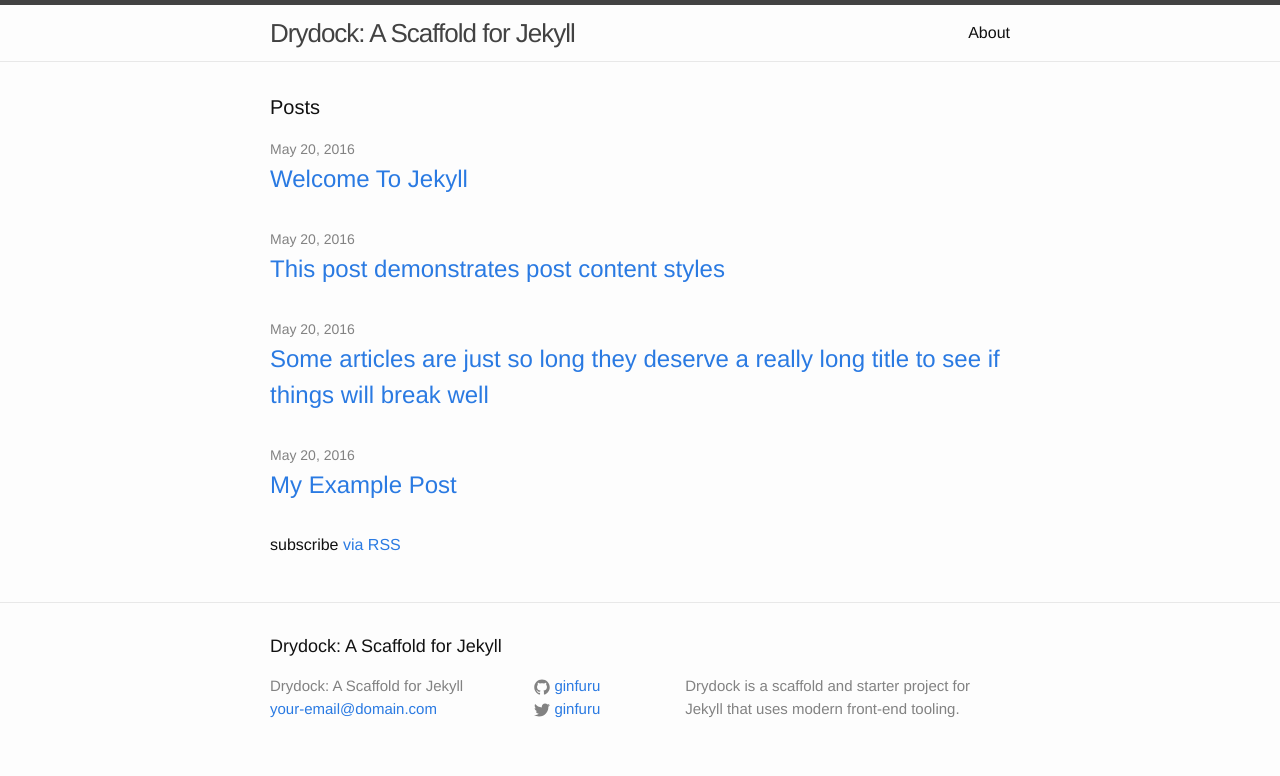
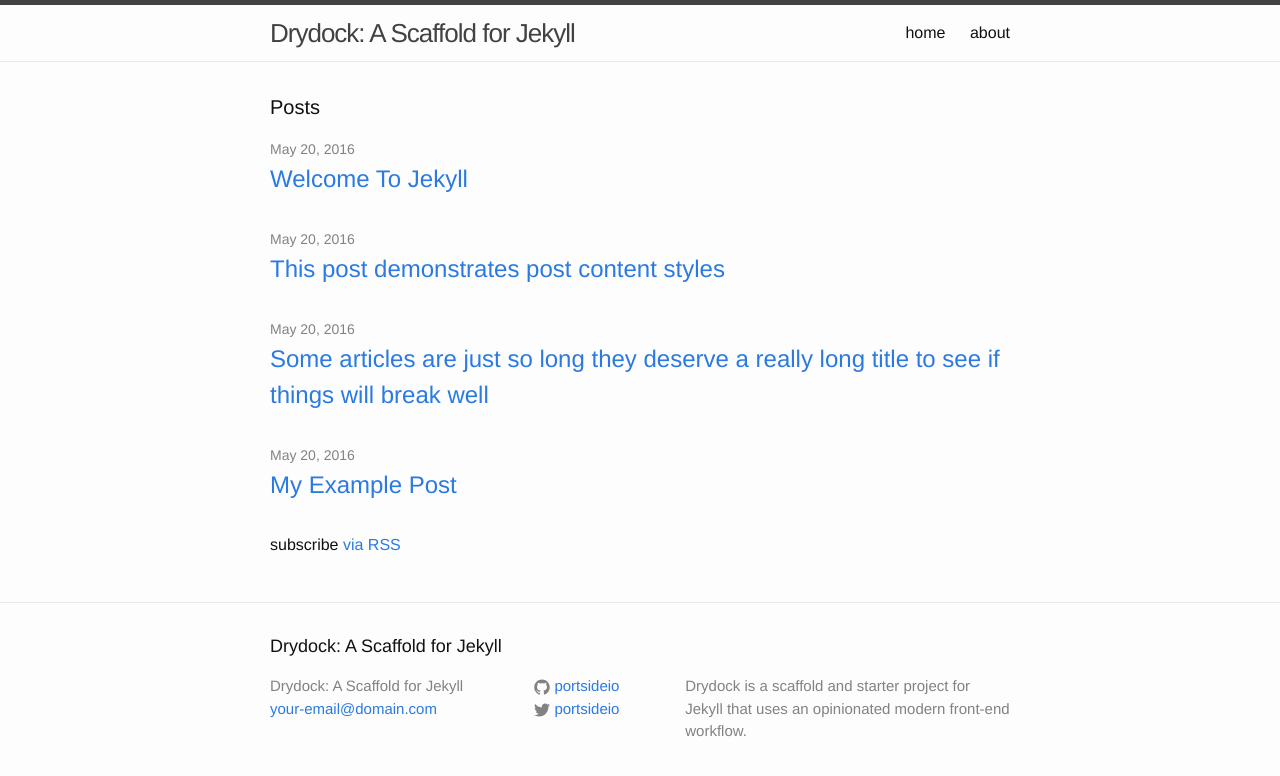
Before and after one commit to edheltzel/flightdeck-for-jekyll, a Jekyll site: the page built from index.md, in a window 1280 px wide. Shown: the top 776 px of the page. Built offline with Jekyll 4.4.1, drawn with Linux system fonts in a browser that asks for light colours.

Commit message:
fixes issues #1 - add include for `nav.html` to `header.html` - updated config site description - update `package.json` to matach public repo release

```diff
--- a/_config.yml
+++ b/_config.yml
@@ -15,11 +15,12 @@
 # in the templates via {{ site.myvariable }}.
 title: "Drydock: A Scaffold for Jekyll"
 email: your-email@domain.com
-description: Drydock is a scaffold and starter project for Jekyll that uses modern front-end tooling.
+description: >
+  Drydock is a scaffold and starter project for Jekyll that uses an opinionated modern front-end workflow.
 baseurl: "" # the subpath of your site, e.g. /blog
 url: "" # the base hostname & protocol for your site, e.g. http://example.com
-twitter_username: ginfuru
-github_username:  ginfuru
+twitter_username: portsideio
+github_username:  portsideio
 
 # Build settings
 markdown: kramdown
--- a/_includes/header.html
+++ b/_includes/header.html
@@ -3,25 +3,7 @@
 
     <a class="site-title" href="{{ "/" | relative_url}}">{{ site.title | escape }}</a>
 
-    <nav class="site-nav">
-
-      <span class="menu-icon">
-        <svg viewBox="0 0 18 15" width="18px" height="15px">
-          <path fill="#424242" d="M18,1.484c0,0.82-0.665,1.484-1.484,1.484H1.484C0.665,2.969,0,2.304,0,1.484l0,0C0,0.665,0.665,0,1.484,0 h15.031C17.335,0,18,0.665,18,1.484L18,1.484z"/>
-          <path fill="#424242" d="M18,7.516C18,8.335,17.335,9,16.516,9H1.484C0.665,9,0,8.335,0,7.516l0,0c0-0.82,0.665-1.484,1.484-1.484 h15.031C17.335,6.031,18,6.696,18,7.516L18,7.516z"/>
-          <path fill="#424242" d="M18,13.516C18,14.335,17.335,15,16.516,15H1.484C0.665,15,0,14.335,0,13.516l0,0 c0-0.82,0.665-1.484,1.484-1.484h15.031C17.335,12.031,18,12.696,18,13.516L18,13.516z"/>
-        </svg>
-      </span>
-
-      <div class="trigger">
-        {% for my_page in site.pages %}
-          {% if my_page.title %}
-          <a class="page-link" href="{{ my_page.url | relative_url }}">{{ my_page.title | escape }}</a>
-          {% endif %}
-        {% endfor %}
-      </div>
-
-    </nav>
+    {% include nav.html %}
 
   </div>
 </header>
--- a/_includes/nav.html
+++ b/_includes/nav.html
@@ -0,0 +1,23 @@
+    <nav class="site-nav">
+
+      <span class="menu-icon">
+        <svg viewBox="0 0 18 15" width="18px" height="15px">
+          <path fill="#424242" d="M18,1.484c0,0.82-0.665,1.484-1.484,1.484H1.484C0.665,2.969,0,2.304,0,1.484l0,0C0,0.665,0.665,0,1.484,0 h15.031C17.335,0,18,0.665,18,1.484L18,1.484z"/>
+          <path fill="#424242" d="M18,7.516C18,8.335,17.335,9,16.516,9H1.484C0.665,9,0,8.335,0,7.516l0,0c0-0.82,0.665-1.484,1.484-1.484 h15.031C17.335,6.031,18,6.696,18,7.516L18,7.516z"/>
+          <path fill="#424242" d="M18,13.516C18,14.335,17.335,15,16.516,15H1.484C0.665,15,0,14.335,0,13.516l0,0 c0-0.82,0.665-1.484,1.484-1.484h15.031C17.335,12.031,18,12.696,18,13.516L18,13.516z"/>
+        </svg>
+      </span>
+
+      <div class="trigger">
+          {% for link in site.data.navigation.main %}
+
+            {% assign current = nil %}
+
+            {% if page.url contains link.url %}
+              {% assign current = 'current' %}
+            {% endif %}
+              <a href="{% if page.url != '/' %}{{ site.url }}{% endif %}{{ link.url }}" class="page-link">{{ link.title }}</a>
+          {% endfor %}
+      </div>
+
+    </nav>
--- a/package.json
+++ b/package.json
@@ -1,6 +1,6 @@
 {
   "name": "drydock",
-  "version": "0.6.1",
+  "version": "0.1.1",
   "description": "Drydock is a starter project for Jekyll that uses modern front-end tooling.",
   "main": "gulpfile.js",
   "scripts": {
@@ -16,7 +16,7 @@
   },
   "repository": {
     "type": "git",
-    "url": "https://github.com/ginfuru/fradrydocksco.git"
+    "url": "https://github.com/ginfuru/drydocksco.git"
   },
   "keywords": [
     "Autoprefixer",
```
Also changed, not shown: README.md, 1 other file.
